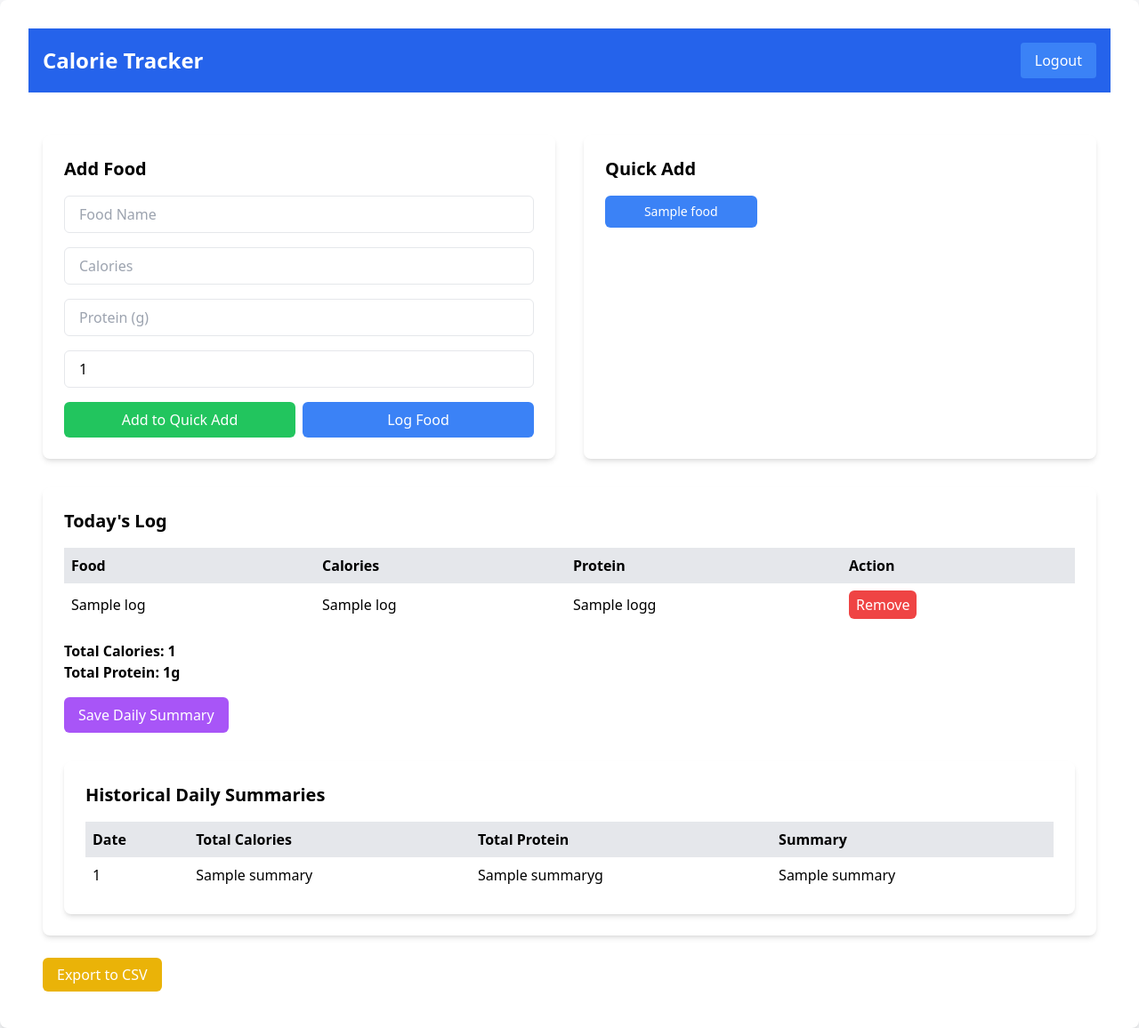
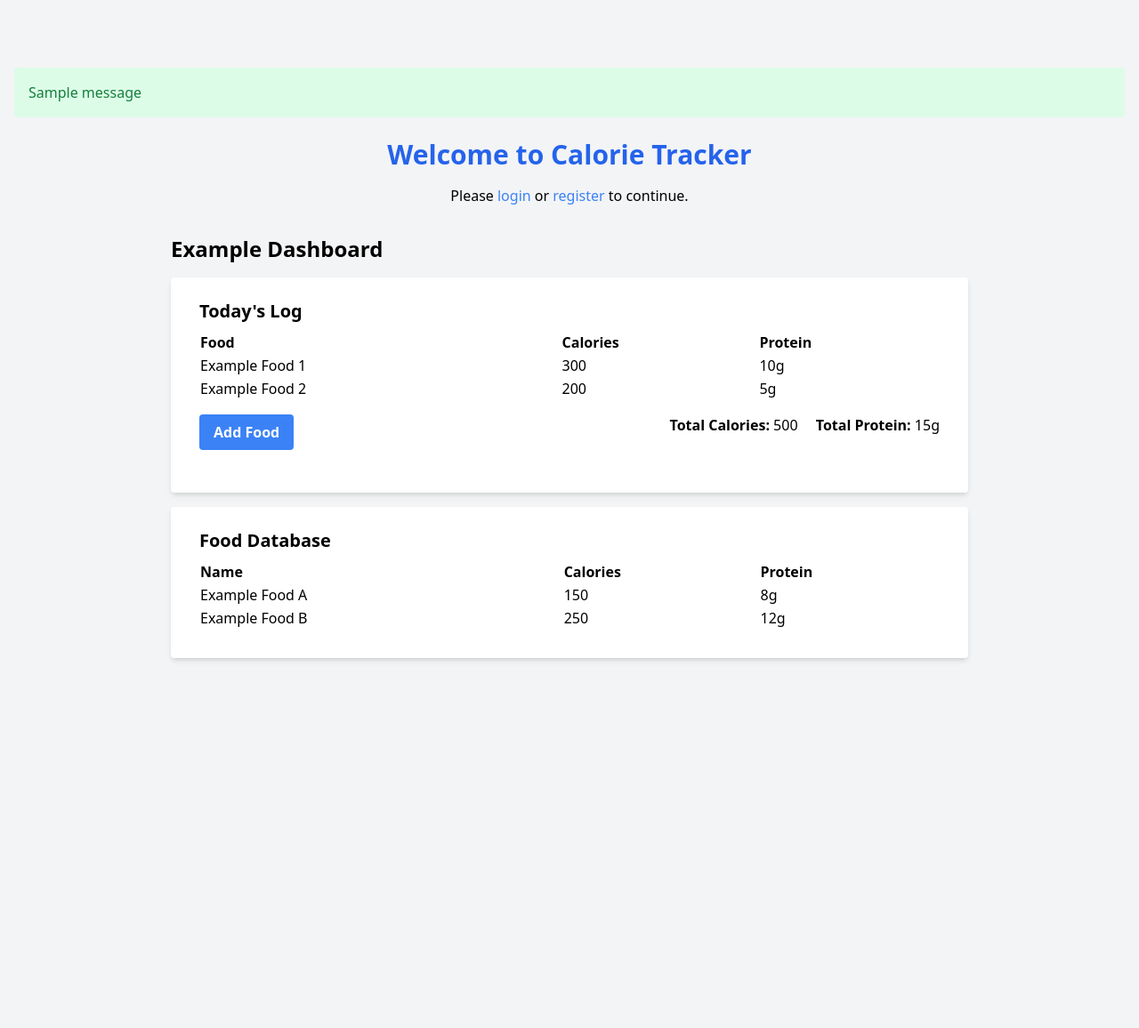
Before and after one commit to AndyIsBuilding/calorie_counter, a Flask app: template templates/index.html in a window 1280 px wide. Shown: the whole page at 89% size. After the commit the page ends 743 px from the top, so only its background shows below. Run offline with Flask 3, Linux system fonts and the light colour scheme; the template is opened without the code that fills it: most values are stand-ins (such as "Sample title", 1, 10 or a date in 2020); one stand-in notice (Sample message) is shown; some libraries are stand-ins or nearby versions.

Commit message:
update templates, add env vars, change export

```diff
--- a/app.py
+++ b/app.py
@@ -6,10 +6,10 @@ from datetime import datetime, timedelta
 import pytz
 import csv
 import io
-
+import os
 app = Flask(__name__)
-app.config['SECRET_KEY'] = 'your_secret_key_here'  # Change this to a random secret key
-app.config['TIMEZONE'] = ''
+app.config['SECRET_KEY'] = os.getenv('SECRET_KEY')  # Change this to a random secret key
+app.config['TIMEZONE'] = os.getenv('TIMEZONE')
 
 login_manager = LoginManager()
 login_manager.init_app(app)
@@ -49,12 +49,12 @@ def init_db():
 
 
 def get_local_date():
-    tz = pytz.timezone(app.config['TIMEZONE'])
+    tz = pytz.timezone(os.environ.get('TIMEZONE', 'UTC'))
     return datetime.now(tz).date()
 
-@app.route('/')
+@app.route('/dashboard')
 @login_required
-def index():
+def dashboard():
     conn = sqlite3.connect('food_tracker.db')
     c = conn.cursor()
     c.execute("SELECT * FROM foods ORDER BY name")  # Order foods alphabetically
@@ -89,16 +89,16 @@ def index():
     weekly_summaries = c.fetchall()
 
     conn.close()
-    return render_template('index.html', foods=foods, daily_log=daily_log,
+    return render_template('dashboard.html', foods=foods, daily_log=daily_log,
                            total_calories=total_calories, total_protein=total_protein,
                            weekly_summaries=weekly_summaries)
 
 
-@app.route('/home')
-def home():
+@app.route('/')
+def index():
     if current_user.is_authenticated:
-        return redirect(url_for('index'))
-    return render_template('home.html')
+        return redirect(url_for('dashboard'))
+    return render_template('index.html')
 
 @app.route('/quick_add_food', methods=['POST'])
 @login_required
@@ -114,7 +114,7 @@ def quick_add_food():
     conn.close()
 
     flash('Food added successfully!', 'success')
-    return redirect(url_for('index'))
+    return redirect(url_for('dashboard'))
 
 
 @app.route('/log_food', methods=['POST'])
@@ -168,7 +168,7 @@ def log_quick_food():
         flash('Food not found!', 'error')
 
     conn.close()
-    return redirect(url_for('index'))
+    return redirect(url_for('dashboard'))
 
 @app.route('/remove_food/<int:log_id>', methods=['POST'])
 @login_required
@@ -179,7 +179,7 @@ def remove_food(log_id):
     conn.commit()
     conn.close()
 
-    return redirect(url_for('index'))
+    return redirect(url_for('dashboard'))
 
 @app.route('/save_summary', methods=['POST'])
 @login_required
@@ -211,15 +211,15 @@ def save_summary():
     conn.close()
 
     flash('Daily summary saved successfully!', 'success')
-    return redirect(url_for('index'))
+    return redirect(url_for('dashboard'))
 
 @app.route('/export_csv')
 @login_required
 def export_csv():
     conn = sqlite3.connect('food_tracker.db')
     c = conn.cursor()
-    c.execute("""SELECT date, food_name, calories, protein
-                 FROM daily_log
+    c.execute("""SELECT date, summary, total_calories, total_protein
+                 FROM daily_summary
                  WHERE user_id = ?
                  ORDER BY date""", (current_user.id,))
     data = c.fetchall()
@@ -227,14 +227,14 @@ def export_csv():
 
     output = io.StringIO()
     writer = csv.writer(output)
-    writer.writerow(['Date', 'Food', 'Calories', 'Protein'])
+    writer.writerow(['Date', 'Food Summary', 'Total Calories', 'Total Protein'])
     writer.writerows(data)
 
     return send_file(
         io.BytesIO(output.getvalue().encode()),
         mimetype='text/csv',
         as_attachment=True,
-        download_name='food_log.csv'  # Changed from attachment_filename
+        download_name='daily_summary.csv'
     )
 
 @app.route('/login', methods=['GET', 'POST'])
@@ -251,7 +251,7 @@ def login():
         if user and check_password_hash(user[2], password):
             user_obj = User(user[0], user[1])
             login_user(user_obj)
-            return redirect(url_for('index'))
+            return redirect(url_for('dashboard'))
         else:
             flash('Invalid username or password', 'error')
 
@@ -275,7 +275,7 @@ def register():
 
         if user_count > 0:
             flash('Only one user (the creator) is allowed in this application.', 'error')
-            return redirect(url_for('home'))
+            return redirect(url_for('index'))
 
         username = request.form['username']
         password = request.form['password']
--- a/templates/index.html
+++ b/templates/index.html
@@ -1,115 +1,72 @@
 {% extends "layout.html" %}
 
-{% block title %}Calorie Tracker{% endblock %}
-
-{% block extra_head %}
-<script>
-    function setFormAction(action) {
-        document.getElementById('addFoodForm').action = action;
-    }
-</script>
-{% endblock %}
+{% block title %}Welcome to Calorie Tracker{% endblock %}
 
 {% block content %}
-<nav class="bg-blue-600 p-4 text-white">
-    <div class="container mx-auto flex justify-between items-center">
-        <h1 class="text-2xl font-bold">Calorie Tracker</h1>
-        <a href="{{ url_for('logout') }}" class="bg-blue-500 hover:bg-blue-700 py-2 px-4 rounded">Logout</a>
-    </div>
-</nav>
+<h1 class="text-3xl font-bold mb-4 text-center text-blue-600">Welcome to Calorie Tracker</h1>
+<p class="mb-4 text-center">Please <a href="{{ url_for('login') }}" class="text-blue-500 hover:underline">login</a> or <a href="{{ url_for('register') }}" class="text-blue-500 hover:underline">register</a> to continue.</p>
 
-<div class="container mx-auto mt-8 p-4">
-    <div class="grid grid-cols-1 md:grid-cols-2 gap-8">
-        <div class="bg-white p-6 rounded-lg shadow-md">
-            <h2 class="text-xl font-bold mb-4">Add Food</h2>
-            <form id="addFoodForm" action="" method="post" class="space-y-4">
-                <input type="text" name="name" placeholder="Food Name" required class="w-full px-4 py-2 border rounded-md">
-                <input type="number" name="calories" placeholder="Calories" required class="w-full px-4 py-2 border rounded-md">
-                <input type="number" name="protein" placeholder="Protein (g)" required class="w-full px-4 py-2 border rounded-md">
-                <input type="number" name="servings" placeholder="Servings" value="1" min="0.1" step="0.1" required class="w-full px-4 py-2 border rounded-md">
-                <div class="flex space-x-2">
-                    <button type="submit" onclick="setFormAction('{{ url_for('quick_add_food') }}')" class="flex-1 bg-green-500 text-white py-2 rounded-md hover:bg-green-600">Add to Quick Add</button>
-                    <button type="submit" onclick="setFormAction('{{ url_for('log_food') }}')" class="flex-1 bg-blue-500 text-white py-2 rounded-md hover:bg-blue-600">Log Food</button>
-                </div>
-            </form>
-        </div>
+<div class="max-w-4xl mx-auto mt-8">
+    <h2 class="text-2xl font-semibold mb-4">Example Dashboard</h2>
 
-        <div class="bg-white p-6 rounded-lg shadow-md">
-            <h2 class="text-xl font-bold mb-4">Quick Add</h2>
-            <div class="grid grid-cols-2 sm:grid-cols-3 md:grid-cols-2 lg:grid-cols-3 gap-2">
-                {% for food in foods %}
-                <form action="{{ url_for('log_quick_food') }}" method="post">
-                    <input type="hidden" name="food_id" value="{{ food[0] }}">
-                    <button type="submit" class="w-full bg-blue-500 text-white py-2 px-4 rounded-md hover:bg-blue-600 text-sm">
-                        {{ food[1] }}
-                    </button>
-                </form>
-                {% endfor %}
+    <div class="bg-white shadow-md rounded px-8 pt-6 pb-8 mb-4">
+        <h3 class="text-xl font-semibold mb-2">Today's Log</h3>
+        <table class="w-full mb-4">
+            <thead>
+                <tr>
+                    <th class="text-left">Food</th>
+                    <th class="text-left">Calories</th>
+                    <th class="text-left">Protein</th>
+                </tr>
+            </thead>
+            <tbody>
+                <tr>
+                    <td>Example Food 1</td>
+                    <td>300</td>
+                    <td>10g</td>
+                </tr>
+                <tr>
+                    <td>Example Food 2</td>
+                    <td>200</td>
+                    <td>5g</td>
+                </tr>
+            </tbody>
+        </table>
+
+        <div class="flex justify-between mb-4">
+            <button class="bg-blue-500 hover:bg-blue-700 text-white font-bold py-2 px-4 rounded" disabled>
+                Add Food
+            </button>
+            <div>
+                <span class="font-semibold">Total Calories:</span> 500
+                <span class="font-semibold ml-4">Total Protein:</span> 15g
             </div>
         </div>
     </div>
 
-    <div class="mt-8 bg-white p-6 rounded-lg shadow-md">
-        <h2 class="text-xl font-bold mb-4">Today's Log</h2>
+    <div class="bg-white shadow-md rounded px-8 pt-6 pb-8 mb-4">
+        <h3 class="text-xl font-semibold mb-2">Food Database</h3>
         <table class="w-full">
             <thead>
-                <tr class="bg-gray-200">
-                    <th class="p-2 text-left">Food</th>
-                    <th class="p-2 text-left">Calories</th>
-                    <th class="p-2 text-left">Protein</th>
-                    <th class="p-2 text-left">Action</th>
+                <tr>
+                    <th class="text-left">Name</th>
+                    <th class="text-left">Calories</th>
+                    <th class="text-left">Protein</th>
                 </tr>
             </thead>
             <tbody>
-                {% for log in daily_log %}
                 <tr>
-                    <td class="p-2">{{ log[1] }}</td>
-                    <td class="p-2">{{ log[2] }}</td>
-                    <td class="p-2">{{ log[3] }}g</td>
-                    <td class="p-2">
-                        <form action="{{ url_for('remove_food', log_id=log[0]) }}" method="post">
-                            <button type="submit" class="bg-red-500 text-white py-1 px-2 rounded-md hover:bg-red-600">Remove</button>
-                        </form>
-                    </td>
+                    <td>Example Food A</td>
+                    <td>150</td>
+                    <td>8g</td>
                 </tr>
-                {% endfor %}
+                <tr>
+                    <td>Example Food B</td>
+                    <td>250</td>
+                    <td>12g</td>
+                </tr>
             </tbody>
         </table>
-        <div class="mt-4">
-            <p class="font-bold">Total Calories: {{ total_calories }}</p>
-            <p class="font-bold">Total Protein: {{ total_protein }}g</p>
-        </div>
-        <form action="{{ url_for('save_summary') }}" method="post" class="mt-4">
-            <button type="submit" class="bg-purple-500 text-white py-2 px-4 rounded-md hover:bg-purple-600">Save Daily Summary</button>
-        </form>
-
-        <div class="mt-8 bg-white p-6 rounded-lg shadow-md">
-            <h2 class="text-xl font-bold mb-4">Historical Daily Summaries</h2>
-            <table class="w-full">
-                <thead>
-                    <tr class="bg-gray-200">
-                        <th class="p-2 text-left">Date</th>
-                        <th class="p-2 text-left">Total Calories</th>
-                        <th class="p-2 text-left">Total Protein</th>
-                        <th class="p-2 text-left">Summary</th>
-                    </tr>
-                </thead>
-                <tbody>
-                    {% for summary in weekly_summaries %}
-                    <tr>
-                        <td class="p-2">{{ summary[0] }}</td>
-                        <td class="p-2">{{ summary[1] }}</td>
-                        <td class="p-2">{{ summary[2] }}g</td>
-                        <td class="p-2">{{ summary[3] }}</td>
-                    </tr>
-                    {% endfor %}
-                </tbody>
-            </table>
-        </div>
-    </div>
-
-    <div class="mt-8">
-        <a href="{{ url_for('export_csv') }}" class="bg-yellow-500 text-white py-2 px-4 rounded-md hover:bg-yellow-600">Export to CSV</a>
     </div>
 </div>
 {% endblock %}
--- a/templates/layout.html
+++ b/templates/layout.html
@@ -8,9 +8,20 @@
     {% block extra_head %}{% endblock %}
 </head>
 <body class="bg-gray-100 flex items-center justify-center min-h-screen">
-    <div class="bg-white p-8 rounded-lg shadow-md">
-        {% block content %}
-        {% endblock %}
-    </div>
+    <main class="container mx-auto mt-8 px-4">
+        {% with messages = get_flashed_messages(with_categories=true) %}
+            {% if messages %}
+                <div class="mb-6">
+                    {% for category, message in messages %}
+                        <div class="mb-4 p-4 rounded {% if category == 'error' %}bg-red-100 text-red-700{% else %}bg-green-100 text-green-700{% endif %}">
+                            {{ message }}
+                        </div>
+                    {% endfor %}
+                </div>
+            {% endif %}
+        {% endwith %}
+
+        {% block content %}{% endblock %}
+    </main>
 </body>
 </html>
```
Also changed, not shown: templates/dashboard.html (added, +115 -0 lines), templates/home.html (deleted, +0 -8 lines), templates/login.html (+1 -11 lines), templates/register.html (+1 -11 lines), 1 other file.
